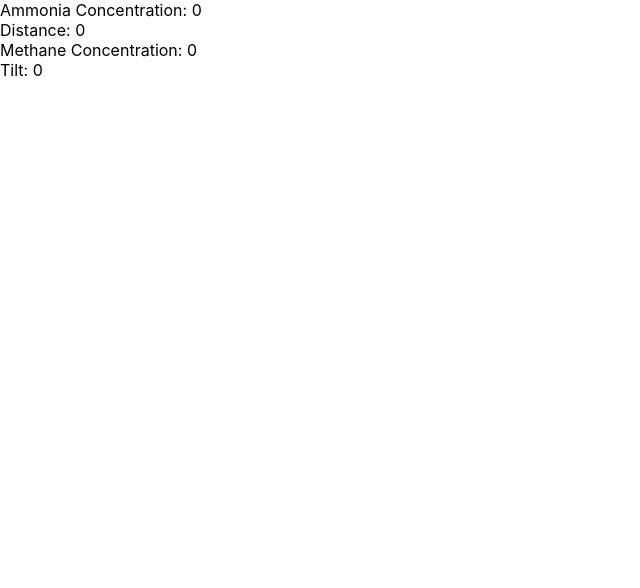
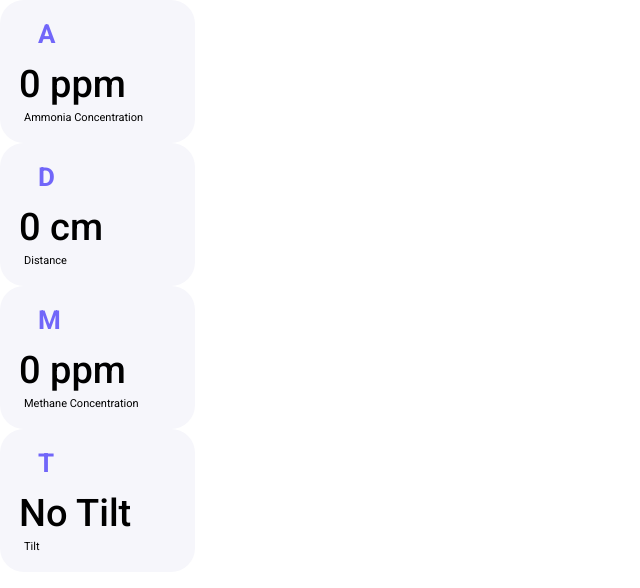
Before and after one commit to Abhirami-Subhash/IOT-Manhole-Monitoring-System, a React (Create React App) app: page / in a window 1280 px wide. Shown: the top 588 px of the page, without its empty margins (0-640 px from the left). Built offline with nearby package versions, Linux system fonts and the light colour scheme; no server answers; the database is empty.

Commit message:
Card created

```diff
--- a/public/index.html
+++ b/public/index.html
@@ -14,7 +14,6 @@
       manifest.json provides metadata used when your web app is installed on a
       user's mobile device or desktop. See https://developers.google.com/web/fundamentals/web-app-manifest/
     -->
-    <link rel="manifest" href="%PUBLIC_URL%/manifest.json" />
 		<!--
       Notice the use of %PUBLIC_URL% in the tags above.
       It will be replaced with the URL of the `public` folder during the build.
@@ -25,6 +24,12 @@
       Learn how to configure a non-root public URL by running `npm run build`.
     -->
 		<title>React App</title>
+		<style>
+			@import url("https://fonts.googleapis.com/css2?family=Roboto:wght@100;300;400;500;700;900&display=swap");
+			* {
+				font-family: "Roboto", sans-serif;
+			}
+		</style>
 	</head>
 	<body>
 		<noscript>You need to enable JavaScript to run this app.</noscript>
@@ -38,6 +43,5 @@
 
       To begin the development, run `npm start` or `yarn start`.
       To create a production bundle, use `npm run build` or `yarn build`.
-    -->
-  </body>
+    --></body>
 </html>
--- a/src/App.js
+++ b/src/App.jsx
@@ -1,6 +1,7 @@
 import React, { useState, useEffect } from "react";
 import { initializeApp } from "firebase/app";
 import { getDatabase, ref, onValue } from "firebase/database";
+import Card from "./components/card";
 
 function App() {
 	const [ammoniaConcentration, setAmmoniaConcentration] = useState(0);
@@ -55,22 +56,10 @@ function App() {
 
 	return (
 		<div>
-			<div>
-				<span>Ammonia Concentration: </span>
-				<span>{ammoniaConcentration}</span>
-			</div>
-			<div>
-				<span>Distance: </span>
-				<span>{distance}</span>
-			</div>
-			<div>
-				<span>Methane Concentration: </span>
-				<span>{methaneConcentration}</span>
-			</div>
-			<div>
-				<span>Tilt: </span>
-				<span>{tilt}</span>
-			</div>
+			<Card label="Ammonia Concentration" value={ammoniaConcentration} unit="ppm"/>
+			<Card label="Distance" value={distance} unit="cm"/>
+			<Card label="Methane Concentration" value={methaneConcentration} unit="ppm"/>
+			<Card label="Tilt" value={tilt}/>
 		</div>
 	);
 }
--- /dev/null
+++ b/src/components/card/card.module.css
@@ -0,0 +1,34 @@
+.background {
+	background: #f6f6fb;
+	border-radius: 24px;
+	width: 195px;
+	height: 143px;
+}
+
+.title {
+	font-size: 26px;
+	font-weight: 700;
+	color: #7166f9;
+	margin: 0;
+	padding-top: 19px;
+	padding-left: 38px;
+}
+
+.value {
+	font-size: 38px;
+	font-weight: 500;
+	margin: 0;
+}
+
+.labelDiv {
+	padding-top: 13px;
+	padding-left: 19px;
+}
+
+.label {
+	font-size: 11px;
+	font-weight: 400;
+	margin: 0;
+	padding-top: 4.5px;
+	padding-left: 24px;
+}
--- /dev/null
+++ b/src/components/card/index.jsx
@@ -0,0 +1,28 @@
+import React from 'react'
+import styles from './card.module.css'
+
+const Card = (props) => {
+
+  const { unit, label } = props
+  let { value } = props
+  const title = label[0].toUpperCase()
+
+  if (label === 'Tilt') {
+    if (value === 0) {
+      value = 'No Tilt'
+    } else value = 'Tilted'
+  }
+
+  return (
+    <div className={styles.background}>
+      <div className={styles.title}>{title}</div>
+      <div className={styles.labelDiv}>
+        <span className={styles.value}>{value}</span>
+        {unit && <span className={styles.value}>{` ${unit}`}</span>}
+      </div>
+      <div className={styles.label}>{label}</div>
+    </div>
+  )
+}
+
+export default Card
```
Also changed, not shown: src/App.css (added). Lines whose indentation alone changed are shown as unchanged.
